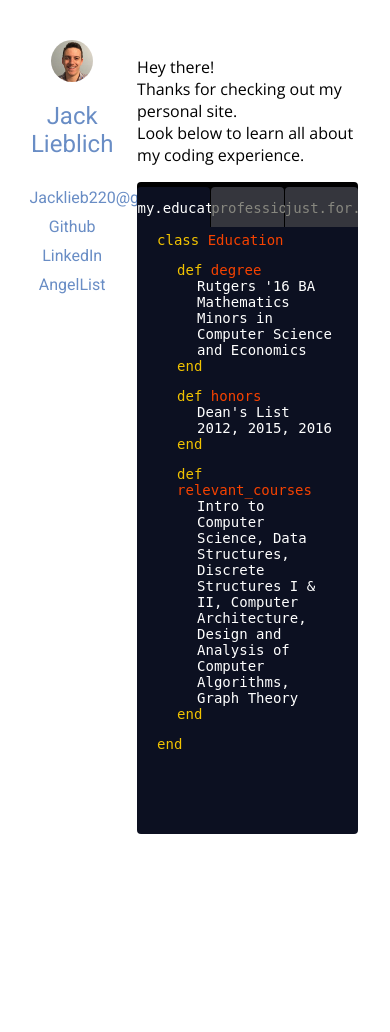
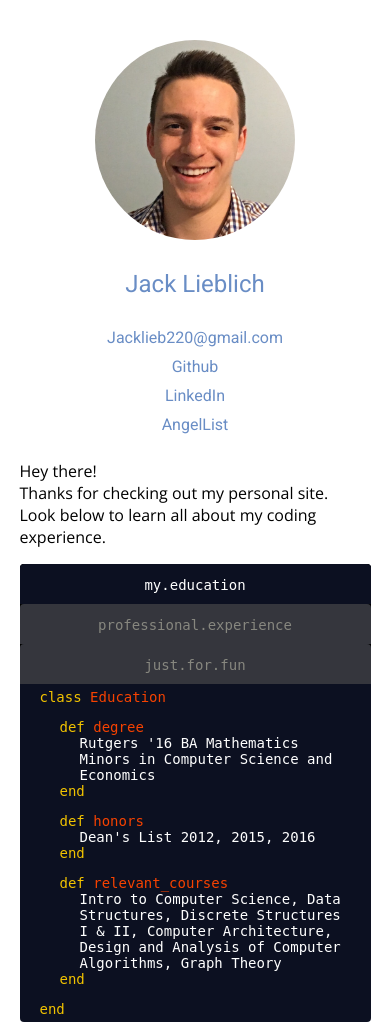
Before and after one commit to jacklieblich/personal_site, a PHP site: page /index.html in a window 390 px wide. Before the commit the page ends 834 px from the top, so only its background shows below. Run offline with PHP 8.4, Linux system fonts and the light colour scheme; some libraries are stand-ins or nearby versions.

Commit message:
make responsiver

```diff
--- a/index.html
+++ b/index.html
@@ -22,13 +22,16 @@
 <body>
 	<div class="content">
 		<div class="left">
-			<img src="resume_site_pic2.JPG">
-			<a href="http://jacklieblich.herokuapp.com/index.html" class="name">Jack Lieblich</a>
-			<a href="mailto:jacklieb220@gmail.com">Jacklieb220@gmail.com</a>
-			<a href ="https://github.com/jacklieblich">Github</a>
-			<a href="https://www.linkedin.com/in/jack-lieblich-a87536123
-			">LinkedIn</a>
-			<a href="https://angel.co/jack-lieblich">AngelList</a>
+			<div class="image-wrapper">
+				<img src="resume_site_pic2.JPG">
+			</div>
+			<div class="my-links">
+				<a href="http://jacklieblich.herokuapp.com/index.html" class="name">Jack Lieblich</a>
+				<a href="mailto:jacklieb220@gmail.com">Jacklieb220@gmail.com</a>
+				<a href ="https://github.com/jacklieblich">Github</a>
+				<a href="https://www.linkedin.com/in/jack-lieblich-a87536123">LinkedIn</a>
+				<a href="https://angel.co/jack-lieblich">AngelList</a>
+			</div>
 		</div>
 		<div class="right">
 			<div class="header">
--- a/style.css
+++ b/style.css
@@ -1,3 +1,8 @@
+/**
+ * Media Query Mixin
+ * @param  {String} $equality:equalTo
+ * @param  {String} $device
+ */
 html {
   min-height: 100%;
   height: 100%; }
@@ -23,14 +28,53 @@ html {
       width: 90%;
       max-width: 1280px;
       margin: 0 auto; }
+      @media (max-width: 1024px) {
+        html body .content {
+          -webkit-box-direction: normal;
+          -webkit-box-orient: vertical;
+          -webkit-flex-direction: column;
+          -moz-flex-direction: column;
+          -ms-flex-direction: column;
+          flex-direction: column;
+          -webkit-box-align: center;
+          -ms-flex-align: center;
+          -webkit-align-items: center;
+          -moz-align-items: center;
+          align-items: center;
+          height: auto;
+          width: 100%; } }
       html body .content .left {
         width: 30%;
         text-align: center; }
+        @media (max-width: 1024px) {
+          html body .content .left {
+            width: 100%;
+            display: -webkit-box;
+            display: -webkit-flex;
+            display: -moz-flex;
+            display: -ms-flexbox;
+            display: flex;
+            -webkit-box-direction: normal;
+            -webkit-box-orient: vertical;
+            -webkit-flex-direction: column;
+            -moz-flex-direction: column;
+            -ms-flex-direction: column;
+            flex-direction: column;
+            -webkit-box-align: center;
+            -ms-flex-align: center;
+            -webkit-align-items: center;
+            -moz-align-items: center;
+            align-items: center; }
+            html body .content .left .image-wrapper {
+              width: 200px; } }
         html body .content .left img {
           width: 40%;
           border-radius: 50%;
           margin: 0 auto 20px;
           display: block; }
+          @media (max-width: 1024px) {
+            html body .content .left img {
+              width: 100%; } }
         html body .content .left a {
           font-family: 'Roboto', sans-serif;
           margin: 10px;
@@ -54,6 +98,10 @@ html {
         -ms-flex-direction: column;
         flex-direction: column;
         height: 100%; }
+        @media (max-width: 1024px) {
+          html body .content .right {
+            width: 100%;
+            height: auto; } }
         html body .content .right .header {
           padding-left: 5%; }
           html body .content .right .header h1 {
@@ -83,7 +131,12 @@ html {
             -ms-flex-pack: distribute;
             -webkit-justify-content: space-around;
             -moz-justify-content: space-around;
-            justify-content: space-around; }
+            justify-content: space-around;
+            cursor: pointer; }
+            @media (max-width: 767px) {
+              html body .content .right .text-editor .tabs {
+                flex-direction: column;
+                padding-top: 0; } }
             html body .content .right .text-editor .tabs div {
               background-color: #35363d;
               height: 40px;
@@ -91,6 +144,9 @@ html {
               position: relative;
               text-align: center;
               border-radius: 4px 4px 0 0; }
+              @media (max-width: 767px) {
+                html body .content .right .text-editor .tabs div {
+                  width: 100%; } }
               html body .content .right .text-editor .tabs div.open {
                 background-color: #0c1021; }
               html body .content .right .text-editor .tabs div span {
@@ -101,9 +157,7 @@ html {
                 top: 13px;
                 margin: auto; }
           html body .content .right .text-editor .expanded {
-            padding-top: 5px;
-            padding-left: 20px;
-            padding-right: 20px; }
+            padding: 5px 20px; }
             html body .content .right .text-editor .expanded p {
               margin-left: 20px;
               color: white;
--- a/style.scss
+++ b/style.scss
@@ -1,17 +1,11 @@
 @import "flexbox";
+@import "mixin.mq";
 $background-color: rgb(12, 16, 33);
 $closed-tab: rgb(53, 54, 61);
 $def: rgb(242, 195, 0);
 $method: rgb(246, 66, 0);
 $code: rgb(255, 255, 255);
 $link: rgb(105,141,197);
-	.light-mode > .text-editor{
-		$background-color: rgb(255, 255, 255);
-		$closed-tab: rgb(158, 158, 158);
-		$def: rgb(0, 0, 255);
-		$method: rgb(0, 0, 148);
-		$code: rgb(0, 0, 0);
-	}
 html{
 	min-height: 100%;
 	height: 100%;
@@ -37,14 +31,32 @@
 			width: 90%;
 			max-width: 1280px;
 			margin: 0 auto;
+			@include mq(lessThan, desktop){
+				@include flex-direction(column);
+				@include align-items(center);
+				height: auto;
+				width: 100%;
+			}
 			.left{
 				width: 30%;
 				text-align: center;
+				@include mq(lessThan, desktop){
+					width: 100%;
+					@include flexbox;
+					@include flex-direction(column);
+					@include align-items(center);
+					.image-wrapper{
+						width: 200px;
+					}
+				}
 				img{
 					width: 40%;
 					border-radius: 50%;
 					margin: 0 auto 20px;
 					display: block;
+					@include mq(lessThan, desktop){
+						width: 100%;
+					}
 				}
 				a{
 					font-family: 'Roboto', sans-serif;
@@ -63,6 +75,10 @@
 				@include flexbox;
 				@include flex-direction(column);
 				height: 100%;
+				@include mq(lessThan, desktop){
+					width: 100%;
+					height: auto;
+				}
 				.header{
 					padding-left: 5%;
 					h1{
@@ -89,6 +105,11 @@
 						background-color: black;
 						padding-top: 5px;
 						@include justify-content(space-around);
+						cursor: pointer;
+						@include mq(lessThan, tablet){
+							flex-direction: column;
+							padding-top: 0;
+						}
 						div{
 							background-color: $closed-tab;
 							height: 40px;
@@ -96,6 +117,9 @@
 							position: relative;
 							text-align: center;
 							border-radius: 4px 4px 0 0;
+							@include mq(lessThan, tablet){
+								width: 100%;
+							}
 							&.open{
 								background-color: $background-color;
 							}
@@ -110,9 +134,7 @@
 						}
 					}
 					.expanded{
-							padding-top: 5px;
-							padding-left: 20px;
-							padding-right: 20px;
+						padding: 5px 20px;
 						p{
 							margin-left: 20px;
 							color: white;
```
Also changed, not shown: _mixin.mq.scss (added, +69 -0 lines), 1 other file. Lines whose indentation alone changed are shown as unchanged.
